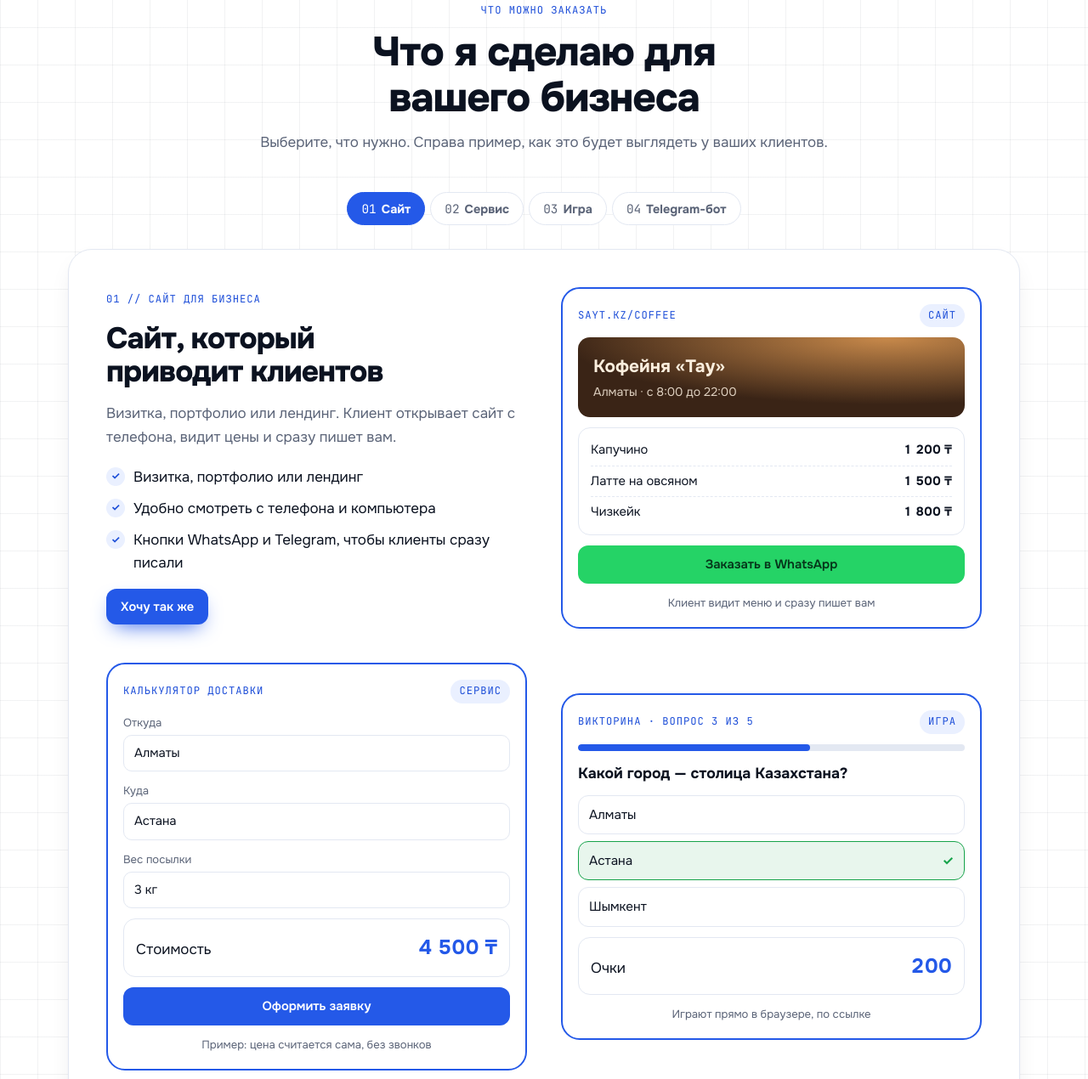
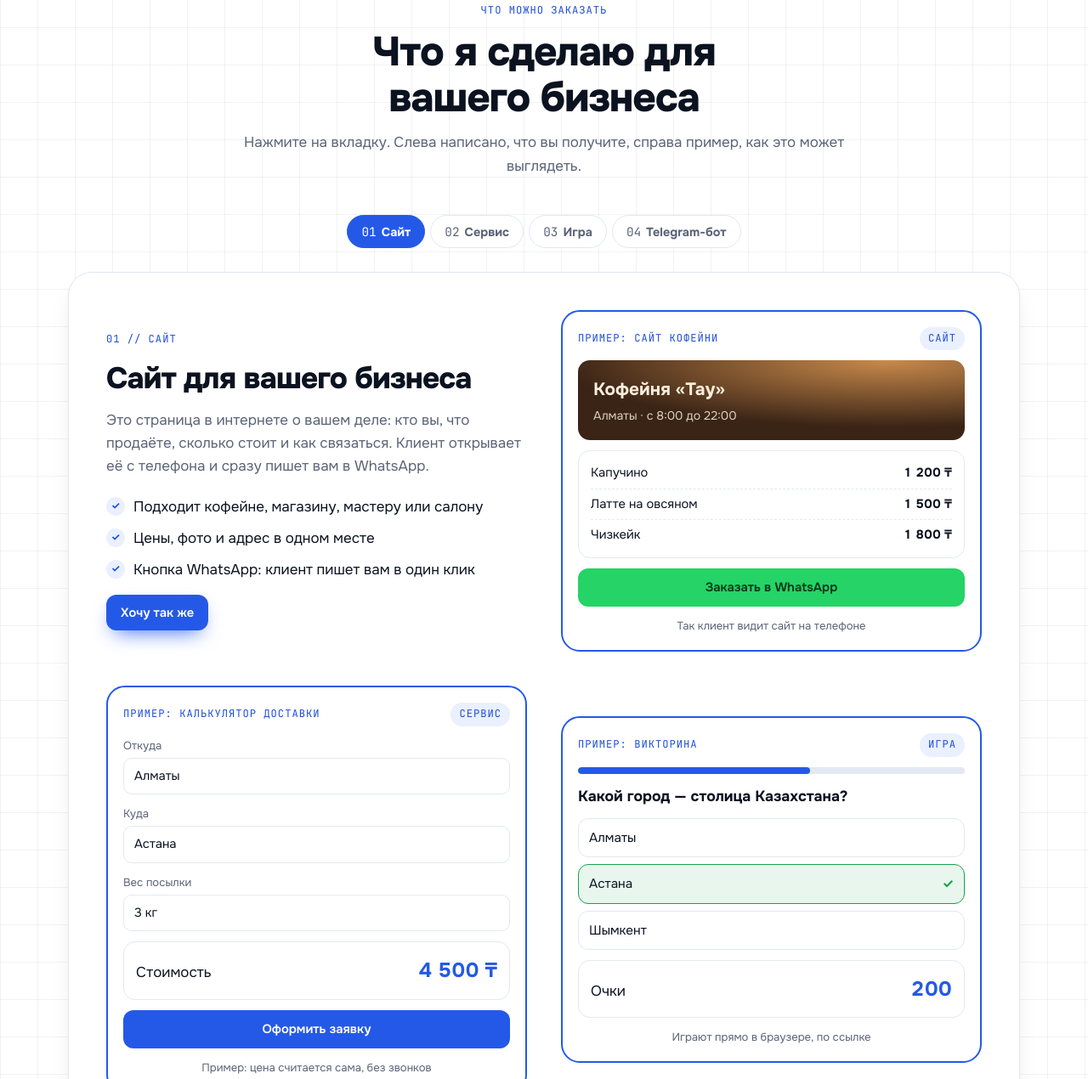
Before and after one commit to sayt-kz/sayt-kz.github.io, a plain HTML site: page index.html in a window 1280 px wide. Shown: the part 848-2118 px from the top of the page at 85% size. Drawn offline with Linux system fonts and the light colour scheme; a web font is replaced by a local one.

Commit message:
Explain services tabs in plainer words, label mockups as examples
Co-Authored-By: Claude Opus 5.5 <noreply@anthropic.com>

```diff
--- a/index.html
+++ b/index.html
@@ -515,7 +515,7 @@ footer .wrap { display: flex; justify-content: space-between; gap: 12px; flex-wr
       <div class="head reveal">
         <span class="mono kicker" data-i18n="servicesLabel">Что можно заказать</span>
         <h2 data-i18n="servicesTitle">Что я сделаю для вашего бизнеса</h2>
-        <p data-i18n="servicesText">Выберите, что нужно. Справа пример, как это будет выглядеть у ваших клиентов.</p>
+        <p data-i18n="servicesText">Нажмите на вкладку. Слева написано, что вы получите, справа пример, как это может выглядеть.</p>
       </div>
 
       <div class="tabs reveal" role="tablist" aria-label="Услуги">
@@ -536,7 +536,7 @@ footer .wrap { display: flex; justify-content: space-between; gap: 12px; flex-wr
 
         <!-- Четыре макета, виден один -->
         <div class="mock" data-mock="0">
-          <div class="mock-head"><span class="mono kicker">sayt.kz/coffee</span><span class="mono mock-tag" data-i18n="mTagSite">Сайт</span></div>
+          <div class="mock-head"><span class="mono kicker" data-i18n="mEx0">Пример: сайт кофейни</span><span class="mono mock-tag" data-i18n="mTagSite">Сайт</span></div>
           <div class="m-hero"><b data-i18n="mCafe">Кофейня «Тау»</b><small data-i18n="mCafeSub">Алматы · с 8:00 до 22:00</small></div>
           <div class="m-card">
             <div class="m-row"><span data-i18n="mItem1">Капучино</span><b>1 200 ₸</b></div>
@@ -544,10 +544,10 @@ footer .wrap { display: flex; justify-content: space-between; gap: 12px; flex-wr
             <div class="m-row"><span data-i18n="mItem3">Чизкейк</span><b>1 800 ₸</b></div>
           </div>
           <div class="m-btn wa" data-i18n="mWa">Заказать в WhatsApp</div>
-          <div class="m-note" data-i18n="mNote0">Клиент видит меню и сразу пишет вам</div>
+          <div class="m-note" data-i18n="mNote0">Так клиент видит сайт на телефоне</div>
         </div>
         <div class="mock" data-mock="1" hidden>
-          <div class="mock-head"><span class="mono kicker" data-i18n="mCalc">Калькулятор доставки</span><span class="mono mock-tag" data-i18n="mTagService">Сервис</span></div>
+          <div class="mock-head"><span class="mono kicker" data-i18n="mCalc">Пример: калькулятор доставки</span><span class="mono mock-tag" data-i18n="mTagService">Сервис</span></div>
           <div class="m-field"><span data-i18n="mFrom">Откуда</span><div data-i18n="mCity1">Алматы</div></div>
           <div class="m-field"><span data-i18n="mTo">Куда</span><div data-i18n="mCity2">Астана</div></div>
           <div class="m-field"><span data-i18n="mWeight">Вес посылки</span><div>3 кг</div></div>
@@ -556,7 +556,7 @@ footer .wrap { display: flex; justify-content: space-between; gap: 12px; flex-wr
           <div class="m-note" data-i18n="mNote1">Пример: цена считается сама, без звонков</div>
         </div>
         <div class="mock" data-mock="2" hidden>
-          <div class="mock-head"><span class="mono kicker" data-i18n="mQuiz">Викторина · вопрос 3 из 5</span><span class="mono mock-tag" data-i18n="mTagGame">Игра</span></div>
+          <div class="mock-head"><span class="mono kicker" data-i18n="mQuiz">Пример: викторина</span><span class="mono mock-tag" data-i18n="mTagGame">Игра</span></div>
           <div class="m-progress"><i></i></div>
           <div class="m-q" data-i18n="mQuestion">Какой город — столица Казахстана?</div>
           <div class="m-opts">
@@ -568,7 +568,7 @@ footer .wrap { display: flex; justify-content: space-between; gap: 12px; flex-wr
           <div class="m-note" data-i18n="mNote2">Играют прямо в браузере, по ссылке</div>
         </div>
         <div class="mock" data-mock="3" hidden>
-          <div class="mock-head"><span class="mono kicker">@salon_bot</span><span class="mono mock-tag" data-i18n="mTagBot">Бот</span></div>
+          <div class="mock-head"><span class="mono kicker" data-i18n="mEx3">Пример: бот салона</span><span class="mono mock-tag" data-i18n="mTagBot">Бот</span></div>
           <div class="m-msg" data-i18n="mBot1">Здравствуйте! Я помогу записаться в салон. Что вас интересует?</div>
           <div class="m-keys"><span data-i18n="mKey1">Записаться</span><span data-i18n="mKey2">Прайс</span><span data-i18n="mKey3">Адрес</span><span data-i18n="mKey4">Вопрос</span></div>
           <div class="m-msg me" data-i18n="mMe">Записаться на субботу</div>
@@ -821,31 +821,31 @@ const texts = {
 
     servicesLabel: "Что можно заказать",
     servicesTitle: "Что я сделаю для вашего бизнеса",
-    servicesText: "Выберите, что нужно. Справа пример, как это будет выглядеть у ваших клиентов.",
+    servicesText: "Нажмите на вкладку. Слева написано, что вы получите, справа пример, как это может выглядеть.",
     t0: "Сайт", t1: "Сервис", t2: "Игра", t3: "Telegram-бот",
     btnThis: "Хочу так же",
     panels: [
-      { kicker: "01 // Сайт для бизнеса", title: "Сайт, который приводит клиентов",
-        text: "Визитка, портфолио или лендинг. Клиент открывает сайт с телефона, видит цены и сразу пишет вам.",
-        ticks: ["Визитка, портфолио или лендинг", "Удобно смотреть с телефона и компьютера", "Кнопки WhatsApp и Telegram, чтобы клиенты сразу писали"] },
-      { kicker: "02 // Сервис", title: "Сервис, который экономит время",
-        text: "Калькулятор, форма или небольшое веб-приложение делают рутину за вас и ваших клиентов.",
+      { kicker: "01 // Сайт", title: "Сайт для вашего бизнеса",
+        text: "Это страница в интернете о вашем деле: кто вы, что продаёте, сколько стоит и как связаться. Клиент открывает её с телефона и сразу пишет вам в WhatsApp.",
+        ticks: ["Подходит кофейне, магазину, мастеру или салону", "Цены, фото и адрес в одном месте", "Кнопка WhatsApp: клиент пишет вам в один клик"] },
+      { kicker: "02 // Сервис", title: "Сервис: программа на сайте",
+        text: "Например, калькулятор: клиент вводит данные и сразу видит цену, без звонков вам.",
         ticks: ["Калькуляторы цен и доставки", "Формы заявок и записи", "Небольшие веб-приложения под вашу задачу"] },
-      { kicker: "03 // Игра", title: "Игра, в которую хочется вернуться",
-        text: "Викторина, аркада или головоломка в браузере. Подходит для бренда, урока или просто для удовольствия.",
+      { kicker: "03 // Игра", title: "Игра в браузере",
+        text: "Викторина, аркада или головоломка. Открывается по ссылке, ничего устанавливать не нужно.",
         ticks: ["Викторины для бренда или урока", "Аркады и головоломки", "Работает без установки, по ссылке"] },
-      { kicker: "04 // Telegram-бот", title: "Бот, который отвечает за вас",
-        text: "Telegram-бот принимает заявки, отвечает на частые вопросы и пересылает всё вам.",
+      { kicker: "04 // Telegram-бот", title: "Telegram-бот для заявок",
+        text: "Бот сам отвечает клиентам в Telegram: записывает, показывает прайс и присылает заявку вам.",
         ticks: ["Принимает заявки и записи", "Отвечает на частые вопросы", "Присылает заявки вам в Telegram"] }
     ],
     mTagSite: "Сайт", mTagService: "Сервис", mTagGame: "Игра", mTagBot: "Бот",
     mCafe: "Кофейня «Тау»", mCafeSub: "Алматы · с 8:00 до 22:00",
     mItem1: "Капучино", mItem2: "Латте на овсяном", mItem3: "Чизкейк",
-    mWa: "Заказать в WhatsApp", mNote0: "Клиент видит меню и сразу пишет вам",
-    mCalc: "Калькулятор доставки", mFrom: "Откуда", mTo: "Куда", mWeight: "Вес посылки",
+    mWa: "Заказать в WhatsApp", mNote0: "Так клиент видит сайт на телефоне",
+    mCalc: "Пример: калькулятор доставки", mFrom: "Откуда", mTo: "Куда", mWeight: "Вес посылки",
     mCity1: "Алматы", mCity2: "Астана", mCity3: "Шымкент",
     mCost: "Стоимость", mSend: "Оформить заявку", mNote1: "Пример: цена считается сама, без звонков",
-    mQuiz: "Викторина · вопрос 3 из 5", mQuestion: "Какой город — столица Казахстана?", mScore: "Очки",
+    mQuiz: "Пример: викторина", mEx0: "Пример: сайт кофейни", mEx3: "Пример: бот салона", mQuestion: "Какой город — столица Казахстана?", mScore: "Очки",
     mNote2: "Играют прямо в браузере, по ссылке",
     mBot1: "Здравствуйте! Я помогу записаться в салон. Что вас интересует?",
     mKey1: "Записаться", mKey2: "Прайс", mKey3: "Адрес", mKey4: "Вопрос",
@@ -922,31 +922,31 @@ const texts = {
 
     servicesLabel: "Не тапсырыс беруге болады",
     servicesTitle: "Бизнесіңіз үшін не жасаймын",
-    servicesText: "Қажетін таңдаңыз. Оң жақта клиенттеріңізге қалай көрінетінінің мысалы.",
+    servicesText: "Қойындыны басыңыз. Сол жақта не алатыныңыз жазылған, оң жақта қалай көрінуі мүмкін екенінің мысалы.",
     t0: "Сайт", t1: "Сервис", t2: "Ойын", t3: "Telegram-бот",
     btnThis: "Маған да осындай",
     panels: [
-      { kicker: "01 // Бизнеске арналған сайт", title: "Клиент әкелетін сайт",
-        text: "Визитка, портфолио немесе лендинг. Клиент сайтты телефоннан ашып, бағаларды көреді де, бірден сізге жазады.",
-        ticks: ["Визитка, портфолио немесе лендинг", "Телефоннан да, компьютерден де ыңғайлы", "Клиенттер бірден жазуы үшін WhatsApp және Telegram батырмалары"] },
-      { kicker: "02 // Сервис", title: "Уақытты үнемдейтін сервис",
-        text: "Калькулятор, форма немесе шағын веб-қосымша сіз бен клиенттеріңіздің күнделікті жұмысын атқарады.",
+      { kicker: "01 // Сайт", title: "Бизнесіңізге арналған сайт",
+        text: "Бұл ісіңіз туралы интернеттегі бет: кім екеніңіз, не сататыныңыз, бағасы қанша және қалай байланысуға болады. Клиент оны телефоннан ашып, бірден WhatsApp-қа жазады.",
+        ticks: ["Кофеханаға, дүкенге, шеберге немесе салонға жарайды", "Бағалар, фото және мекенжай бір жерде", "WhatsApp батырмасы: клиент сізге бір басумен жазады"] },
+      { kicker: "02 // Сервис", title: "Сервис: сайттағы бағдарлама",
+        text: "Мысалы, калькулятор: клиент деректерді енгізіп, бағаны бірден көреді, сізге қоңырау шалмай-ақ.",
         ticks: ["Баға мен жеткізу калькуляторлары", "Өтінім және жазылу формалары", "Тапсырмаңызға арналған шағын веб-қосымшалар"] },
-      { kicker: "03 // Ойын", title: "Қайта оралғың келетін ойын",
-        text: "Браузердегі викторина, аркада немесе басқатырғыш. Бренд, сабақ немесе жай көңіл көтеру үшін.",
+      { kicker: "03 // Ойын", title: "Браузердегі ойын",
+        text: "Викторина, аркада немесе басқатырғыш. Сілтеме арқылы ашылады, ештеңе орнатудың қажеті жоқ.",
         ticks: ["Бренд немесе сабаққа арналған викториналар", "Аркадалар мен басқатырғыштар", "Орнатусыз, сілтеме арқылы жұмыс істейді"] },
-      { kicker: "04 // Telegram-бот", title: "Сіздің орныңызға жауап беретін бот",
-        text: "Telegram-бот өтінімдерді қабылдайды, жиі сұрақтарға жауап береді және бәрін сізге жібереді.",
+      { kicker: "04 // Telegram-бот", title: "Өтінімдерге арналған Telegram-бот",
+        text: "Бот Telegram-да клиенттерге өзі жауап береді: жазып алады, прайсты көрсетеді және өтінімді сізге жібереді.",
         ticks: ["Өтінімдер мен жазылуларды қабылдайды", "Жиі сұрақтарға жауап береді", "Өтінімдерді сізге Telegram-ға жібереді"] }
     ],
     mTagSite: "Сайт", mTagService: "Сервис", mTagGame: "Ойын", mTagBot: "Бот",
     mCafe: "«Тау» кофеханасы", mCafeSub: "Алматы · 8:00-ден 22:00-ге дейін",
     mItem1: "Капучино", mItem2: "Сұлы сүтіндегі латте", mItem3: "Чизкейк",
-    mWa: "WhatsApp арқылы тапсырыс", mNote0: "Клиент мәзірді көріп, бірден сізге жазады",
-    mCalc: "Жеткізу калькуляторы", mFrom: "Қайдан", mTo: "Қайда", mWeight: "Сәлемдеме салмағы",
+    mWa: "WhatsApp арқылы тапсырыс", mNote0: "Клиент сайтты телефоннан осылай көреді",
+    mCalc: "Мысал: жеткізу калькуляторы", mFrom: "Қайдан", mTo: "Қайда", mWeight: "Сәлемдеме салмағы",
     mCity1: "Алматы", mCity2: "Астана", mCity3: "Шымкент",
     mCost: "Құны", mSend: "Өтінім беру", mNote1: "Мысал: баға қоңыраусыз өзі есептеледі",
-    mQuiz: "Викторина · 5-тен 3-сұрақ", mQuestion: "Қазақстанның астанасы қай қала?", mScore: "Ұпай",
+    mQuiz: "Мысал: викторина", mEx0: "Мысал: кофехана сайты", mEx3: "Мысал: салон боты", mQuestion: "Қазақстанның астанасы қай қала?", mScore: "Ұпай",
     mNote2: "Браузерде, сілтеме арқылы ойнайды",
     mBot1: "Сәлеметсіз бе! Салонға жазылуға көмектесемін. Сізді не қызықтырады?",
     mKey1: "Жазылу", mKey2: "Прайс", mKey3: "Мекенжай", mKey4: "Сұрақ",
```
